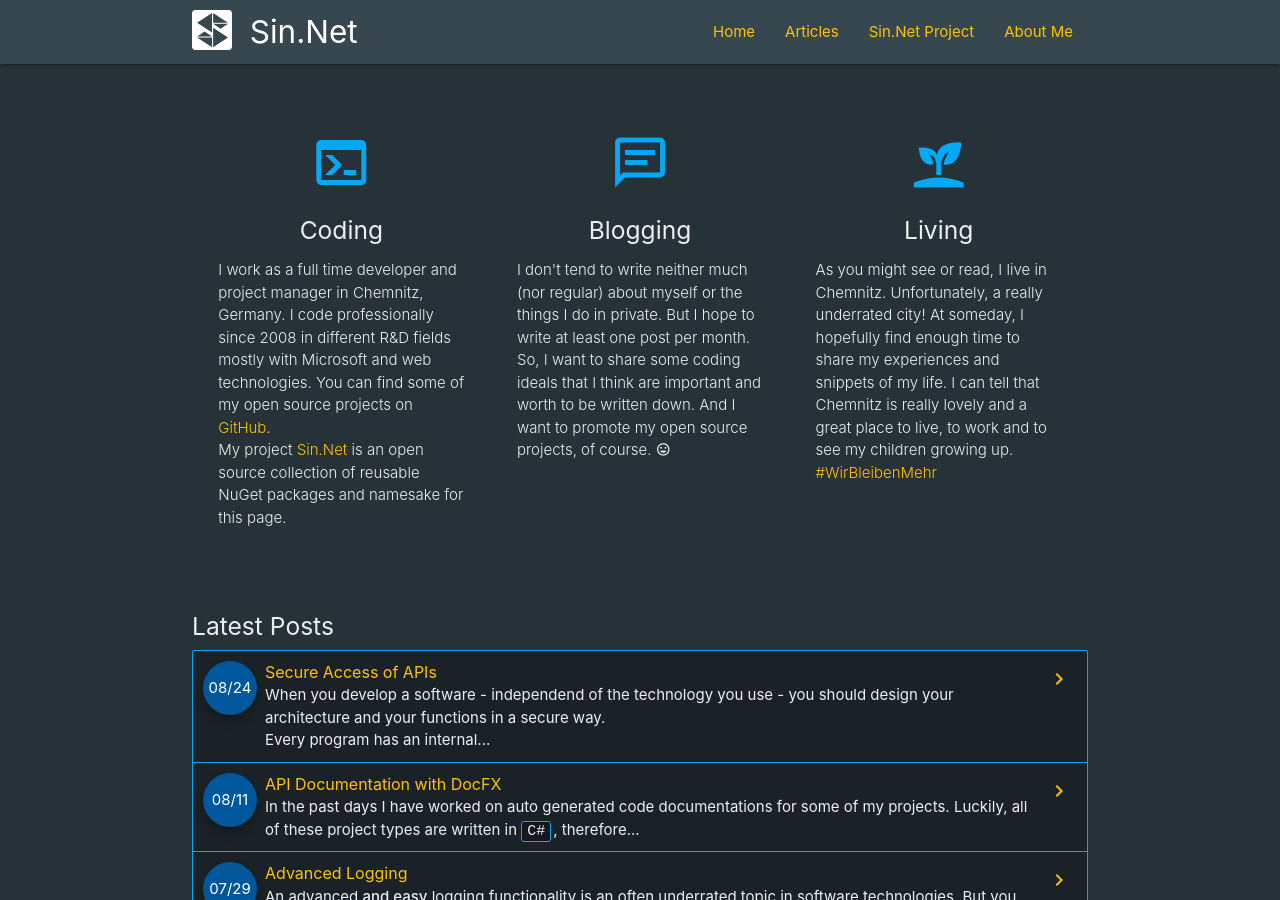
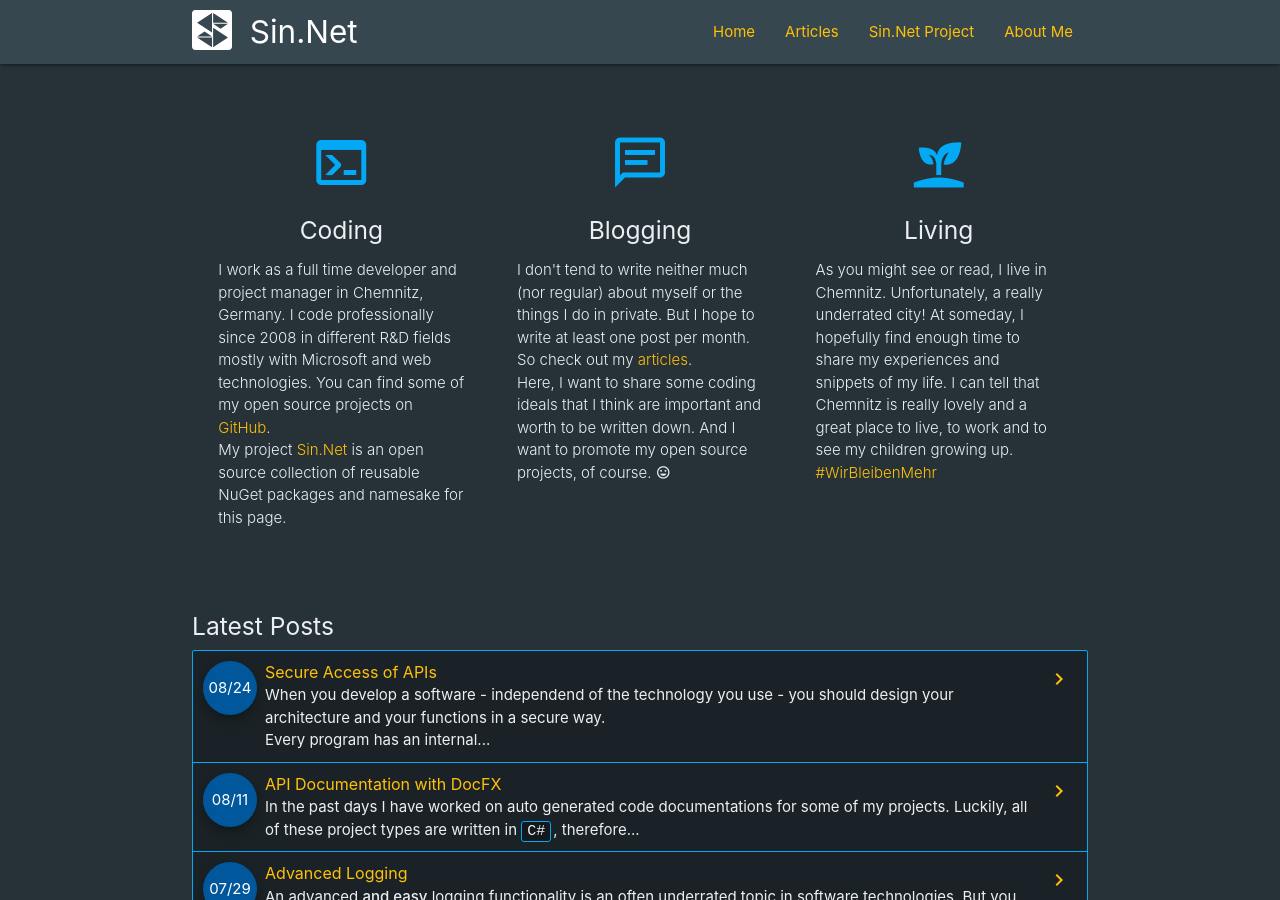
Before and after one commit to adriansinger87/adriansinger87.github.io, a Jekyll site: the page built from index.md, in a window 1280 px wide and 900 px high, scrolled down 752 px. Built offline with Jekyll 4.4.1, drawn with Linux system fonts in a browser that asks for light colours; nearby versions of some CDN libraries.

Commit message:
home updated

```diff
--- a/_layouts/home.html
+++ b/_layouts/home.html
@@ -65,9 +65,8 @@ layout: default
           <h2 class="center light-blue-text"><i class="mdi mdi-message-text-outline medium"></i></h2>
           <h5 class="center">Blogging</h5>
           <p class="light">I don't tend to write neither much (nor regular) about myself or the things I do in private.
-            But I hope
-            to write at least one post per month.<br />
-            So, I want to share some coding ideals that I think are important and worth to be written down.
+            But I hope to write at least one post per month. So check out my <a href="{{ "/articles/" | relative_url }}">articles</a>.<br />
+            Here, I want to share some coding ideals that I think are important and worth to be written down.
             And I want to promote my open source projects, of course.
             <i class="mdi mdi-emoticon-outline" style="font-size: inherit"></i></p>
         </div>
```
